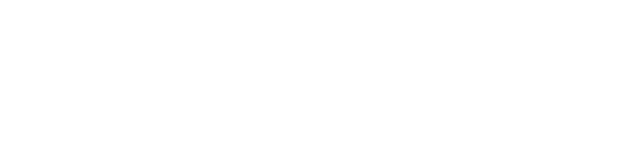
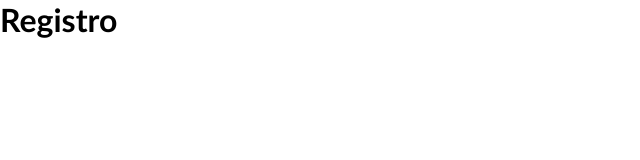
Before and after one commit to Leibril2007/Formularios, a plain HTML site: page componentes/formularioDeRegistro/formularioDeRegistro.html in a window 1280 px wide. Shown: the whole page, without its empty margins (0-640 px from the left). Drawn offline with Linux system fonts and the light colour scheme.

Commit message:
formulario de registro

```diff
--- a/componentes/formularioDeRegistro/formularioDeRegistro.html
+++ b/componentes/formularioDeRegistro/formularioDeRegistro.html
@@ -11,6 +11,8 @@
 </head>
 <body>
 
+    <h1>Registro</h1>
+
     <!-- SCRIPTS -->
      <script src="formularioDeRegistro.js"></script>
 </body>
```
